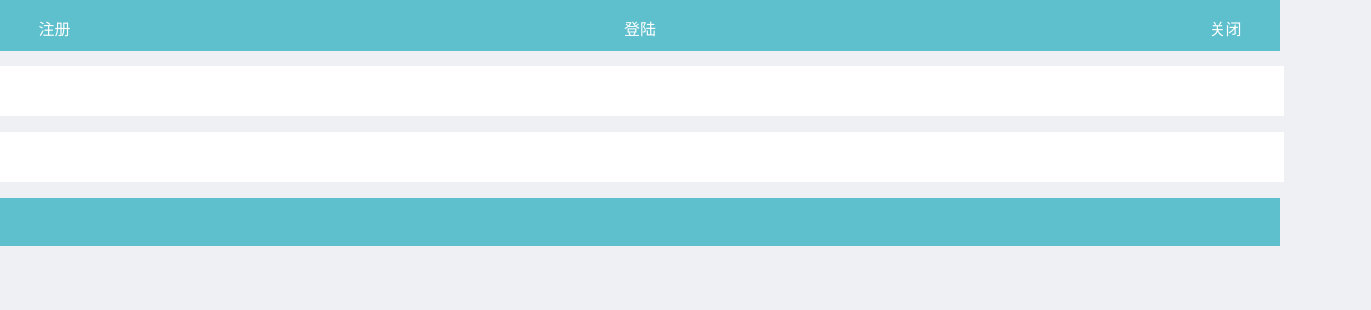
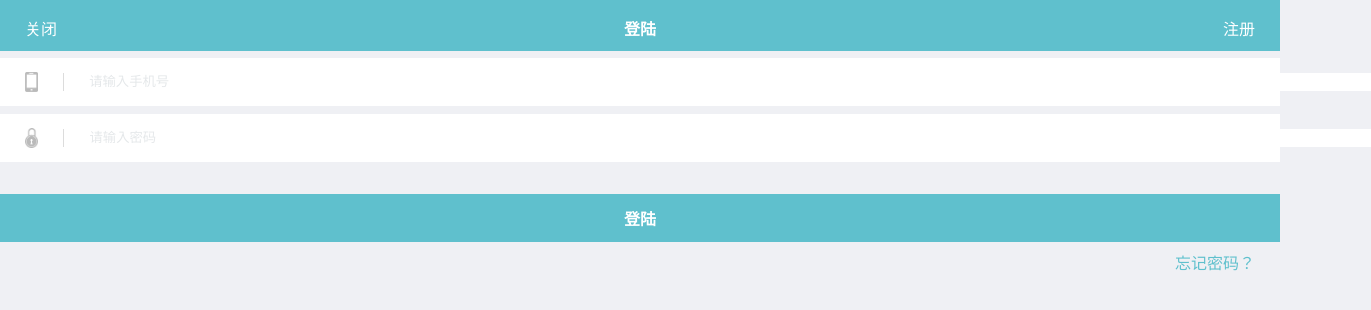
Before and after one commit to neufert/css_xiaocao, a plain HTML site: page css_4/css_4.html in a window 1280 px wide. Shown: the whole page, 1371 px wide, since content can reach past the window. Drawn offline with Linux system fonts and the light colour scheme.

Commit message:
almost finished

```diff
--- a/css_4/css_4.html
+++ b/css_4/css_4.html
@@ -19,7 +19,7 @@
             top: 0; left: 0;
         }
         ul{
-            padding: 0 3vw;
+            padding: 0 25px;
             margin: 1rem 0 0 0;
         }
         li{
@@ -29,16 +29,21 @@
             display: flex;
             flex-direction: column;
         }
-        .row-spacebetween{
+        .space-between{
             display: flex;
             flex-direction: row;
             justify-content: space-between;
         }
-        input{
-            border: 0;
-            width: 100%;
-            height: 3rem;
-            margin: 1vh 0;
+        .row{
+            display: flex;
+            flex-direction: row;
+        }
+        .login{
+            height:3rem;
+            align-items: center;
+            margin-bottom: 0.5rem;
+            background-color: white;
+            width: 100vw;
         }
         button{
             background-color: #5fc0cd;
@@ -46,29 +51,65 @@
             height: 3rem;
             margin: 1vh 0;
             border: 0;
+            font-size: 1rem;
         }
-        .login{
+        .container1{
             margin-top: 3.6rem;
+        }
+        img{
+            height: 20px; width: auto;
+            margin: 0 25px;
+            flex-shrink: 0;
+        }
+        input{
+            border: 0;
+            border-left: gainsboro 1px solid;
+            padding-left: 25px;
+            background-color: white;
+            height: 1rem;
+            flex: 0 0 100%;
+        }
+        ::placeholder{
+            color: #e5e8ea;
+        }
+        button{
+            border:0;
+            height:3rem;
+            background-color: #5fc0cd;
+            color: white;
+            margin-top: 1.5rem;
+        }
+        .right{
+            color: #5fc0cd;
+            margin: 0;
+            padding: 0 25px;
+            text-align: right;
+        }
+        .bold{
+            font-weight: bold;
         }
     </style>
 </head>
 <body>
     <div class="column">
         <header>
-            <ul class="row-spacebetween">
+            <ul class="space-between">
+                <li>关闭</li>
+                <li class="bold">登陆</li>
                 <li>注册</li>
-                <li>登陆</li>
-                <li>关闭</li>
             </ul>
         </header>
-        <div class="login">
-            <div>
-                <input type="text"/>
+        <div class="container1 column">
+            <div class="row login">
+                <img src=".\img\iphone.png">
+                <input type="text" placeholder="请输入手机号">
             </div>
-            <div>
-                <input type="text"/>
+            <div class="row login">
+                <img src=".\img\locked.png">
+                <input type="text" placeholder="请输入密码">
             </div>
-            <button></button>
+            <button class="bold">登陆</button>
+            <a class="right">忘记密码？</a>
         </div>
     </div>
 </body>
```
